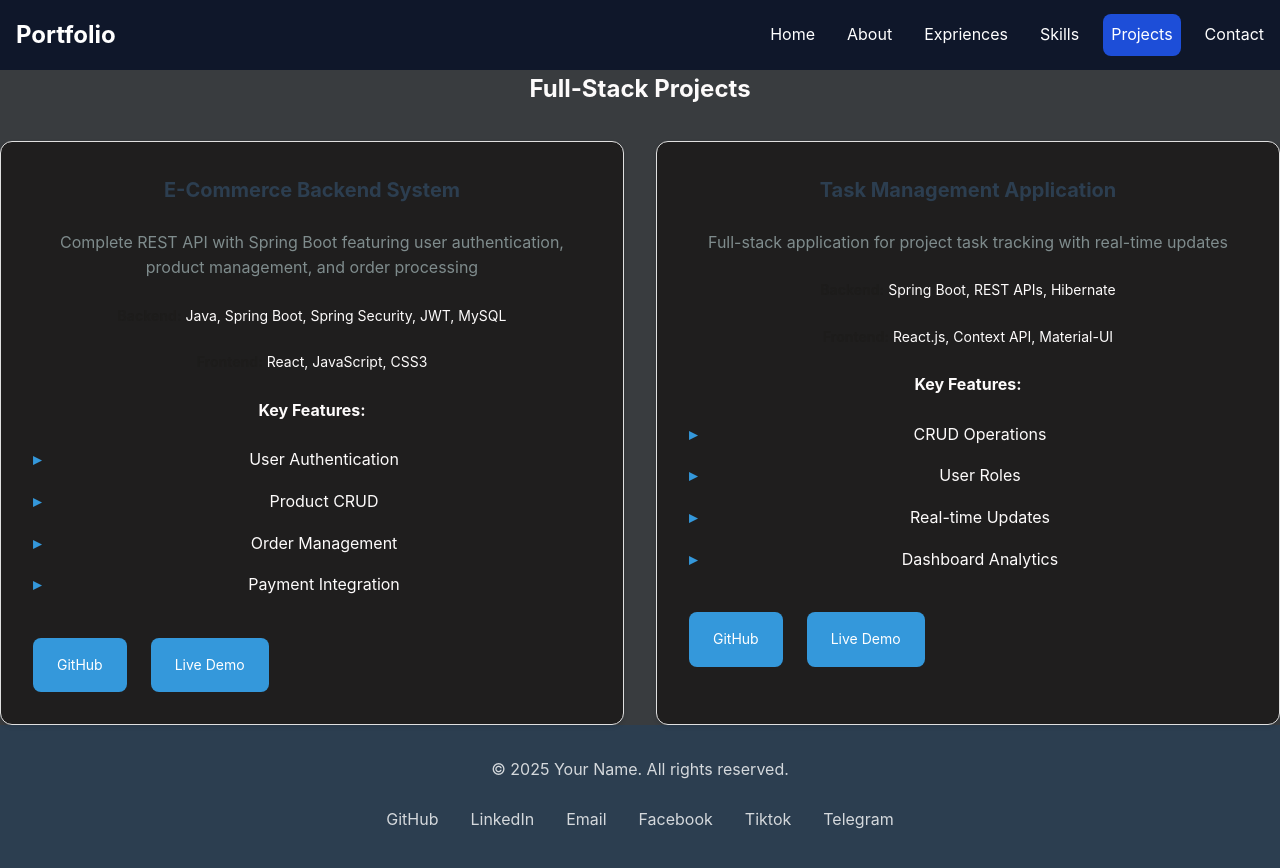
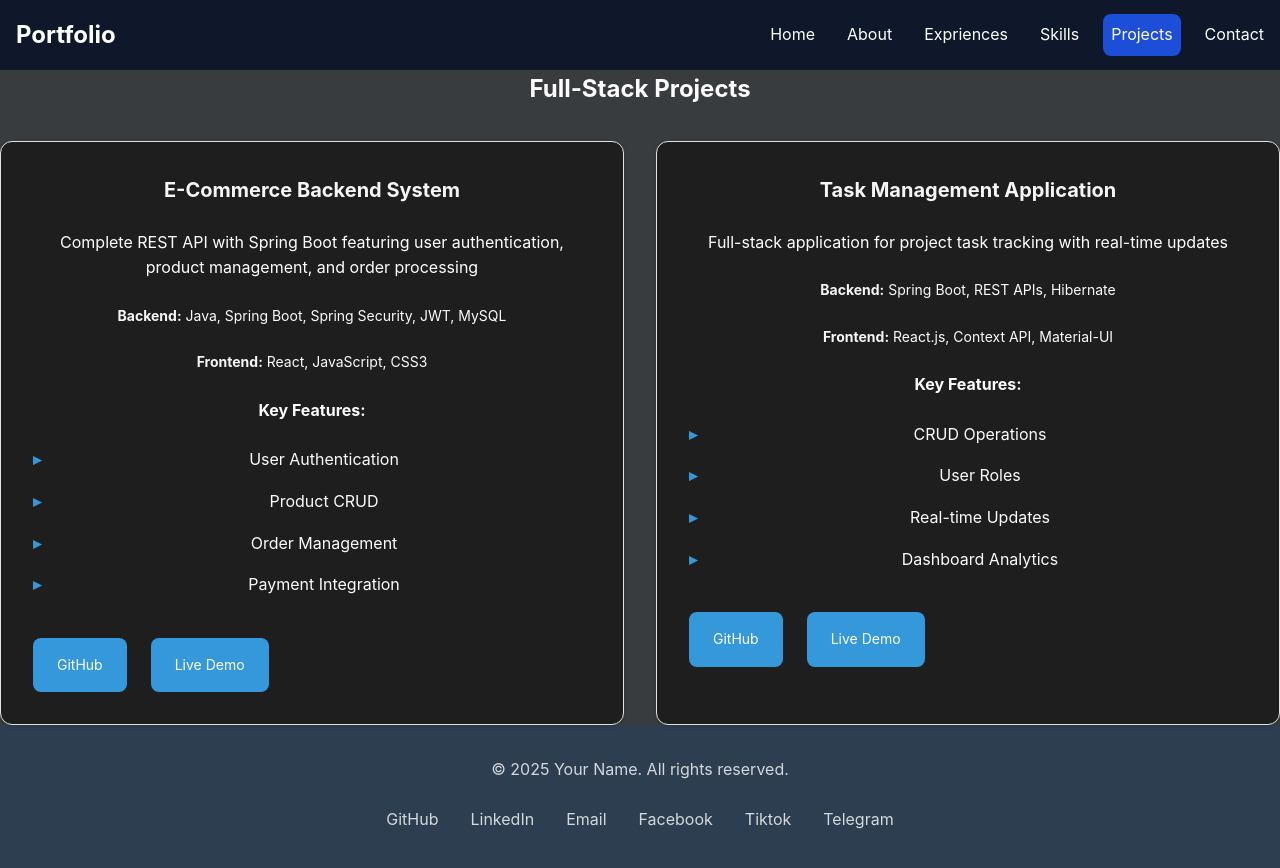
Before and after one commit to AnwarNejash/updateport, a React (Create React App) app: page /projects in a window 1280 px wide. Shown: the top 868 px of the page. Built offline with nearby package versions, Linux system fonts and the light colour scheme.

Commit message:
Update Project.css

```diff
--- a/src/components/pages/Project.css
+++ b/src/components/pages/Project.css
@@ -25,14 +25,14 @@
 }
 
 .project-card h3 {
-    color: var(--primary-color);
+    color: whitesmoke;
     margin-bottom: var(--space-md);
     font-size: var(--font-size-xl);
 }
 
 .project-card p {
     margin-bottom: var(--space-md);
-    color: var(--text-light);
+    color: white;
     line-height: 1.6;
 }
 
@@ -42,7 +42,7 @@
 }
 
 .tech-stack strong {
-    color: rgb(29, 28, 27);
+    color: rgb(247, 246, 246);
 }
 
 .project-features {
```
